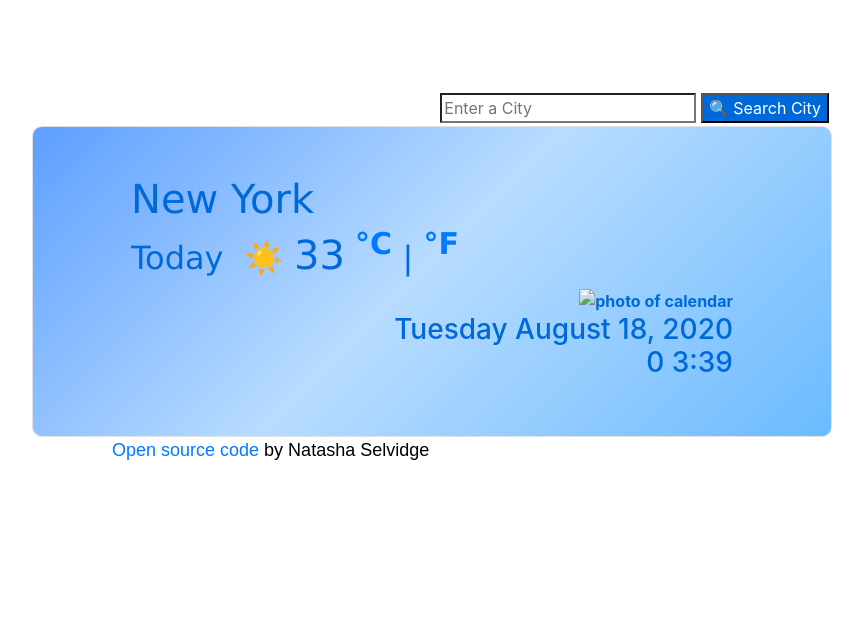
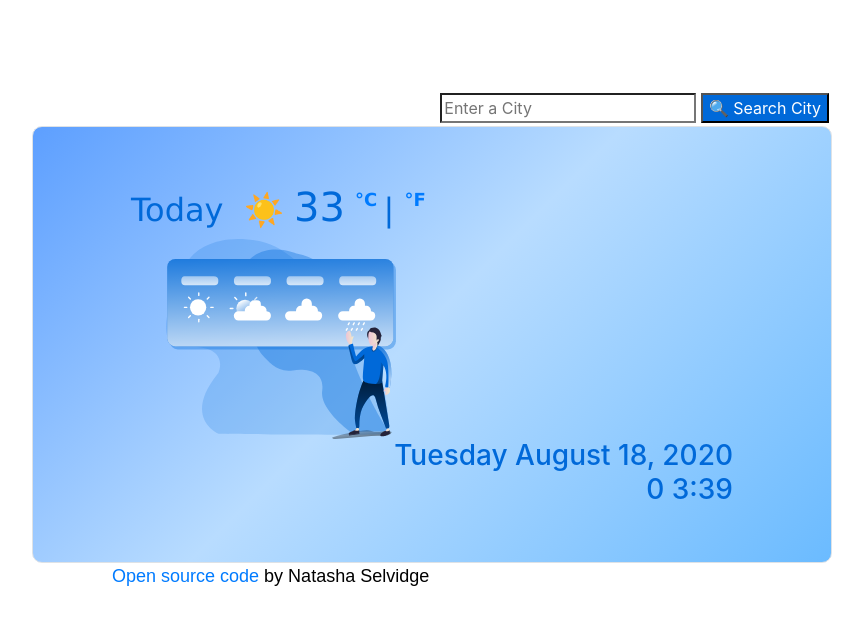
Before and after one commit to NatashaSelvidge/Weather-application-SC, a plain HTML site: page index.html in a window 1280 px wide. Shown: the whole page, without its empty margins (208-1071 px from the left). Drawn offline with nearby package versions, Linux system fonts and the light colour scheme.

Commit message:
Worked on img

```diff
--- a/index.html
+++ b/index.html
@@ -33,13 +33,10 @@
               <a href="#" id="celsius-link"> °C </a>|
               <a href="#" id="fahrenheit-link">°F </a>
             </h2>
+              <img src="src/weatherman.svg" alt="photo of calendar" width="100px" />
             <div class="date">
               <div class="text-right" id="day">
-                <img
-                                src="src/calendar.svg"
-                                alt="photo of calendar"
-                                width="100px"
-                              />
+
                 <h3>
                   Wednesday July 1, 2020
                 </h3>
--- a/script.js
+++ b/script.js
@@ -65,11 +65,10 @@ searchForm.addEventListener("submit", search);
 let tempElement = document.querySelector("#temperature");
 tempElement.innerHTML = "33";
 
-/*Bonus
+//Bonus
 let cityElement = document.querySelector("#city");
-  let cityInput = document.querySelector("#city-input");
-  cityElement.innerHTML = cityInput.value;
-
+let cityInput = document.querySelector("#city-input");
+cityElement.innerHTML = cityInput.value;
 
 function convertToFahrenheit(event) {
   event.preventDefault();
@@ -87,4 +86,4 @@ let fahrenheitLink = document.querySelector("#fahrenheit-link");
 fahrenheitLink.addEventListener("click", convertToFahrenheit);
 
 let celsiusLink = document.querySelector("#celsius-link");
-celsiusLink.addEventListener("click", convertToCelsius); */
+celsiusLink.addEventListener("click", convertToCelsius);
--- a/styles.css
+++ b/styles.css
@@ -22,7 +22,7 @@ button {
 }
 #celsius-link,
 #fahrenheit-link {
-  font-size: 30px;
+  font-size: 18px;
   position: relative;
   bottom: 15px;
   font-weight: 900;
@@ -47,7 +47,7 @@ button {
 #temperature {
   font-size: 40px;
 }
-#Layer_1 {
+img {
   padding-left: -100px;
 
   width: 400px;
```
Also changed, not shown: src/weatherman.svg (added).
